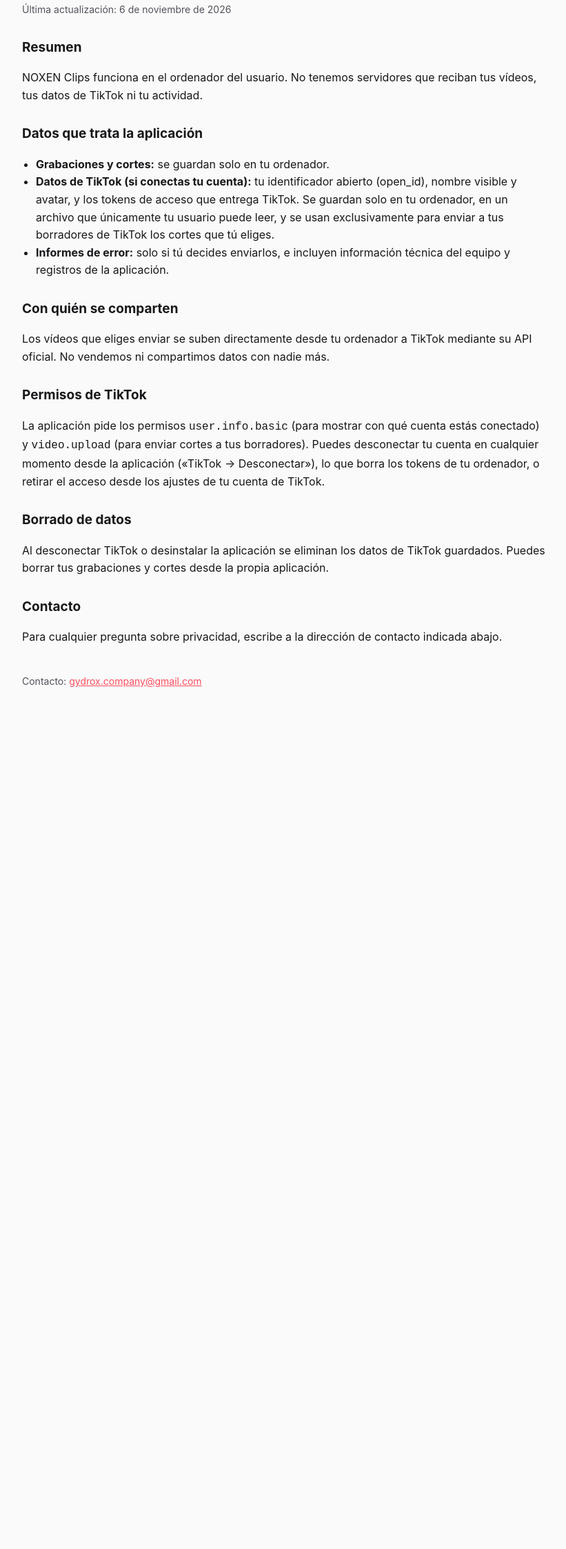
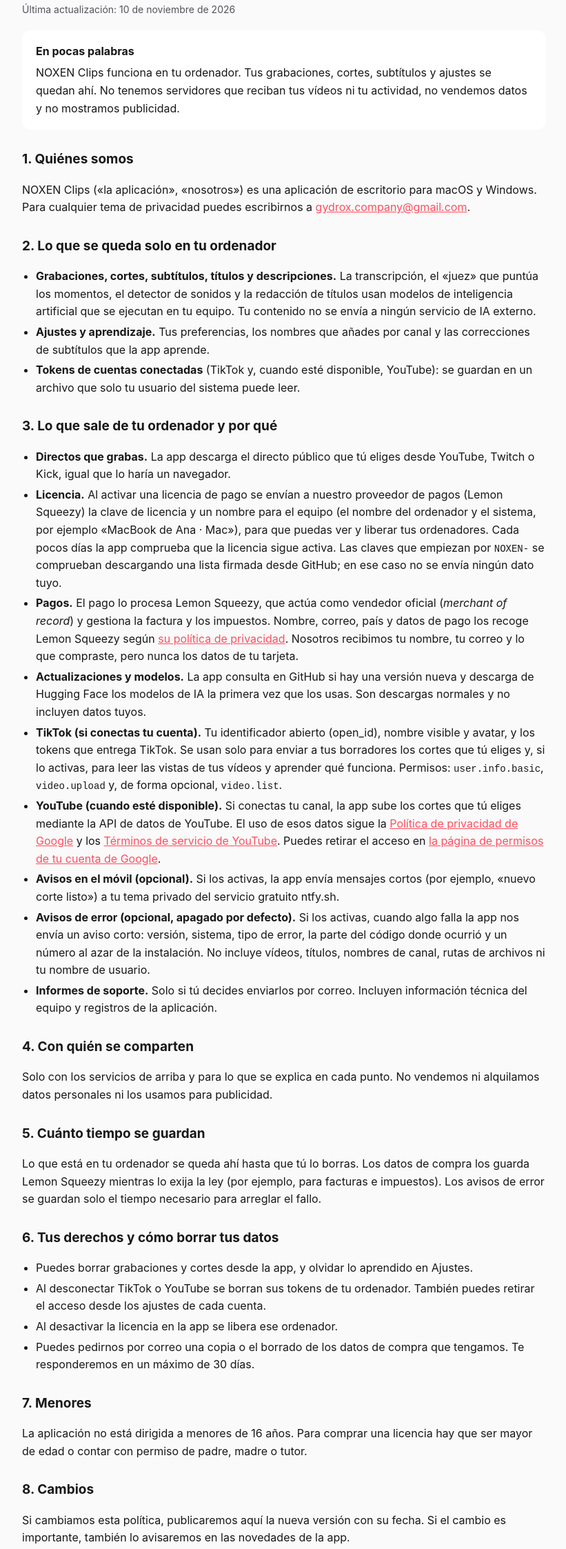
Before and after one commit to yeudygarciadelacruz-eng/NoxenClips, a plain HTML site: page docs/privacidad.html in a window 1280 px wide. Shown: the part 149-2395 px from the top of the page at 69% size, without its empty margins (228-1049 px from the left). Before the commit the page ends 1226 px from the top, so only its background shows below. Drawn offline with Linux system fonts and the light colour scheme.

Commit message:
Web: privacidad.html con pagos, licencias y reembolsos

```diff
--- a/docs/privacidad.html
+++ b/docs/privacidad.html
@@ -5,16 +5,54 @@
 body{margin:0;background:var(--bg);color:var(--fg);font:16px/1.6 -apple-system,Segoe UI,Roboto,sans-serif}
 main{max-width:760px;margin:0 auto;padding:40px 16px 64px}h1{font-size:30px;margin:0 0 6px}h2{font-size:19px;margin:28px 0 6px}
 a{color:var(--acc)}.mut{color:var(--mut);font-size:14px}nav{display:flex;gap:16px;flex-wrap:wrap;margin-bottom:28px;font-size:14px}
-.card{background:var(--card);border-radius:14px;padding:18px 20px;margin:18px 0}ul{padding-left:20px}
+.card{background:var(--card);border-radius:14px;padding:18px 20px;margin:18px 0}ul{padding-left:20px}li{margin:4px 0}
+code{font-size:14px}
 </style></head><body><main><nav><a href="./">NOXEN Clips</a><a href="terminos.html">Términos de uso</a><a href="privacidad.html">Política de privacidad</a></nav>
-<h1>Política de privacidad</h1><p class="mut">Última actualización: 6 de noviembre de 2026</p>
-<h2>Resumen</h2><p>NOXEN Clips funciona en el ordenador del usuario. No tenemos servidores que reciban tus vídeos, tus datos de TikTok ni tu actividad.</p>
-<h2>Datos que trata la aplicación</h2><ul>
-<li><b>Grabaciones y cortes:</b> se guardan solo en tu ordenador.</li>
-<li><b>Datos de TikTok (si conectas tu cuenta):</b> tu identificador abierto (open_id), nombre visible y avatar, y los tokens de acceso que entrega TikTok. Se guardan solo en tu ordenador, en un archivo que únicamente tu usuario puede leer, y se usan exclusivamente para enviar a tus borradores de TikTok los cortes que tú eliges.</li>
-<li><b>Informes de error:</b> solo si tú decides enviarlos, e incluyen información técnica del equipo y registros de la aplicación.</li></ul>
-<h2>Con quién se comparten</h2><p>Los vídeos que eliges enviar se suben directamente desde tu ordenador a TikTok mediante su API oficial. No vendemos ni compartimos datos con nadie más.</p>
-<h2>Permisos de TikTok</h2><p>La aplicación pide los permisos <code>user.info.basic</code> (para mostrar con qué cuenta estás conectado) y <code>video.upload</code> (para enviar cortes a tus borradores). Puedes desconectar tu cuenta en cualquier momento desde la aplicación («TikTok → Desconectar»), lo que borra los tokens de tu ordenador, o retirar el acceso desde los ajustes de tu cuenta de TikTok.</p>
-<h2>Borrado de datos</h2><p>Al desconectar TikTok o desinstalar la aplicación se eliminan los datos de TikTok guardados. Puedes borrar tus grabaciones y cortes desde la propia aplicación.</p>
-<h2>Contacto</h2><p>Para cualquier pregunta sobre privacidad, escribe a la dirección de contacto indicada abajo.</p>
+<h1>Política de privacidad</h1><p class="mut">Última actualización: 10 de noviembre de 2026</p>
+
+<div class="card"><b>En pocas palabras</b><p style="margin:6px 0 0">NOXEN Clips funciona en tu ordenador. Tus grabaciones, cortes, subtítulos y ajustes se quedan ahí. No tenemos servidores que reciban tus vídeos ni tu actividad, no vendemos datos y no mostramos publicidad.</p></div>
+
+<h2>1. Quiénes somos</h2>
+<p>NOXEN Clips («la aplicación», «nosotros») es una aplicación de escritorio para macOS y Windows. Para cualquier tema de privacidad puedes escribirnos a <a href="mailto:gydrox.company@gmail.com">gydrox.company@gmail.com</a>.</p>
+
+<h2>2. Lo que se queda solo en tu ordenador</h2>
+<ul>
+<li><b>Grabaciones, cortes, subtítulos, títulos y descripciones.</b> La transcripción, el «juez» que puntúa los momentos, el detector de sonidos y la redacción de títulos usan modelos de inteligencia artificial que se ejecutan en tu equipo. Tu contenido no se envía a ningún servicio de IA externo.</li>
+<li><b>Ajustes y aprendizaje.</b> Tus preferencias, los nombres que añades por canal y las correcciones de subtítulos que la app aprende.</li>
+<li><b>Tokens de cuentas conectadas</b> (TikTok y, cuando esté disponible, YouTube): se guardan en un archivo que solo tu usuario del sistema puede leer.</li>
+</ul>
+
+<h2>3. Lo que sale de tu ordenador y por qué</h2>
+<ul>
+<li><b>Directos que grabas.</b> La app descarga el directo público que tú eliges desde YouTube, Twitch o Kick, igual que lo haría un navegador.</li>
+<li><b>Licencia.</b> Al activar una licencia de pago se envían a nuestro proveedor de pagos (Lemon Squeezy) la clave de licencia y un nombre para el equipo (el nombre del ordenador y el sistema, por ejemplo «MacBook de Ana · Mac»), para que puedas ver y liberar tus ordenadores. Cada pocos días la app comprueba que la licencia sigue activa. Las claves que empiezan por <code>NOXEN-</code> se comprueban descargando una lista firmada desde GitHub; en ese caso no se envía ningún dato tuyo.</li>
+<li><b>Pagos.</b> El pago lo procesa Lemon Squeezy, que actúa como vendedor oficial (<i>merchant of record</i>) y gestiona la factura y los impuestos. Nombre, correo, país y datos de pago los recoge Lemon Squeezy según <a href="https://www.lemonsqueezy.com/privacy">su política de privacidad</a>. Nosotros recibimos tu nombre, tu correo y lo que compraste, pero nunca los datos de tu tarjeta.</li>
+<li><b>Actualizaciones y modelos.</b> La app consulta en GitHub si hay una versión nueva y descarga de Hugging Face los modelos de IA la primera vez que los usas. Son descargas normales y no incluyen datos tuyos.</li>
+<li><b>TikTok (si conectas tu cuenta).</b> Tu identificador abierto (open_id), nombre visible y avatar, y los tokens que entrega TikTok. Se usan solo para enviar a tus borradores los cortes que tú eliges y, si lo activas, para leer las vistas de tus vídeos y aprender qué funciona. Permisos: <code>user.info.basic</code>, <code>video.upload</code> y, de forma opcional, <code>video.list</code>.</li>
+<li><b>YouTube (cuando esté disponible).</b> Si conectas tu canal, la app sube los cortes que tú eliges mediante la API de datos de YouTube. El uso de esos datos sigue la <a href="https://policies.google.com/privacy">Política de privacidad de Google</a> y los <a href="https://www.youtube.com/t/terms">Términos de servicio de YouTube</a>. Puedes retirar el acceso en <a href="https://myaccount.google.com/permissions">la página de permisos de tu cuenta de Google</a>.</li>
+<li><b>Avisos en el móvil (opcional).</b> Si los activas, la app envía mensajes cortos (por ejemplo, «nuevo corte listo») a tu tema privado del servicio gratuito ntfy.sh.</li>
+<li><b>Avisos de error (opcional, apagado por defecto).</b> Si los activas, cuando algo falla la app nos envía un aviso corto: versión, sistema, tipo de error, la parte del código donde ocurrió y un número al azar de la instalación. No incluye vídeos, títulos, nombres de canal, rutas de archivos ni tu nombre de usuario.</li>
+<li><b>Informes de soporte.</b> Solo si tú decides enviarlos por correo. Incluyen información técnica del equipo y registros de la aplicación.</li>
+</ul>
+
+<h2>4. Con quién se comparten</h2>
+<p>Solo con los servicios de arriba y para lo que se explica en cada punto. No vendemos ni alquilamos datos personales ni los usamos para publicidad.</p>
+
+<h2>5. Cuánto tiempo se guardan</h2>
+<p>Lo que está en tu ordenador se queda ahí hasta que tú lo borras. Los datos de compra los guarda Lemon Squeezy mientras lo exija la ley (por ejemplo, para facturas e impuestos). Los avisos de error se guardan solo el tiempo necesario para arreglar el fallo.</p>
+
+<h2>6. Tus derechos y cómo borrar tus datos</h2>
+<ul>
+<li>Puedes borrar grabaciones y cortes desde la app, y olvidar lo aprendido en Ajustes.</li>
+<li>Al desconectar TikTok o YouTube se borran sus tokens de tu ordenador. También puedes retirar el acceso desde los ajustes de cada cuenta.</li>
+<li>Al desactivar la licencia en la app se libera ese ordenador.</li>
+<li>Puedes pedirnos por correo una copia o el borrado de los datos de compra que tengamos. Te responderemos en un máximo de 30 días.</li>
+</ul>
+
+<h2>7. Menores</h2>
+<p>La aplicación no está dirigida a menores de 16 años. Para comprar una licencia hay que ser mayor de edad o contar con permiso de padre, madre o tutor.</p>
+
+<h2>8. Cambios</h2>
+<p>Si cambiamos esta política, publicaremos aquí la nueva versión con su fecha. Si el cambio es importante, también lo avisaremos en las novedades de la app.</p>
+
 <p class="mut" style="margin-top:40px">Contacto: <a href="mailto:gydrox.company@gmail.com">gydrox.company@gmail.com</a></p></main></body></html>
```
